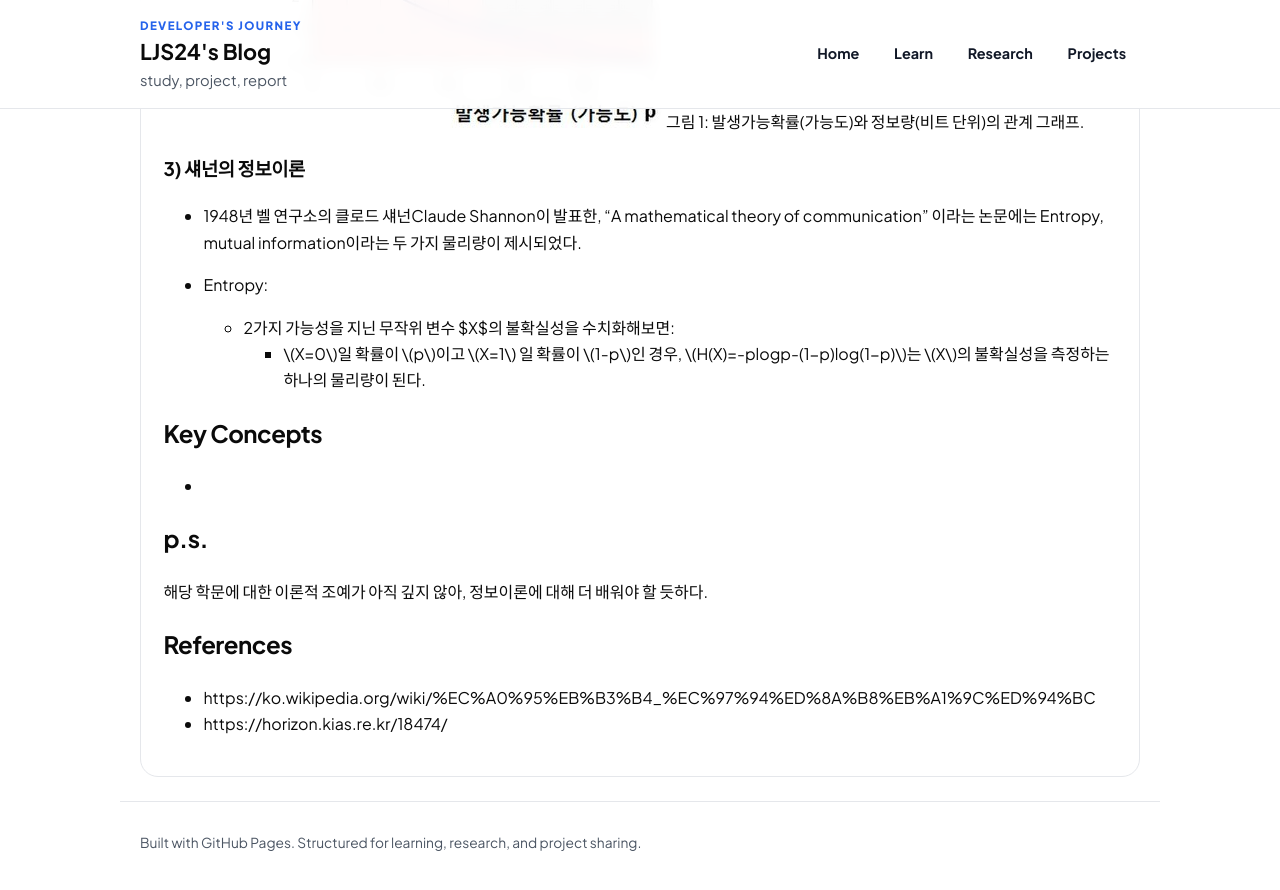
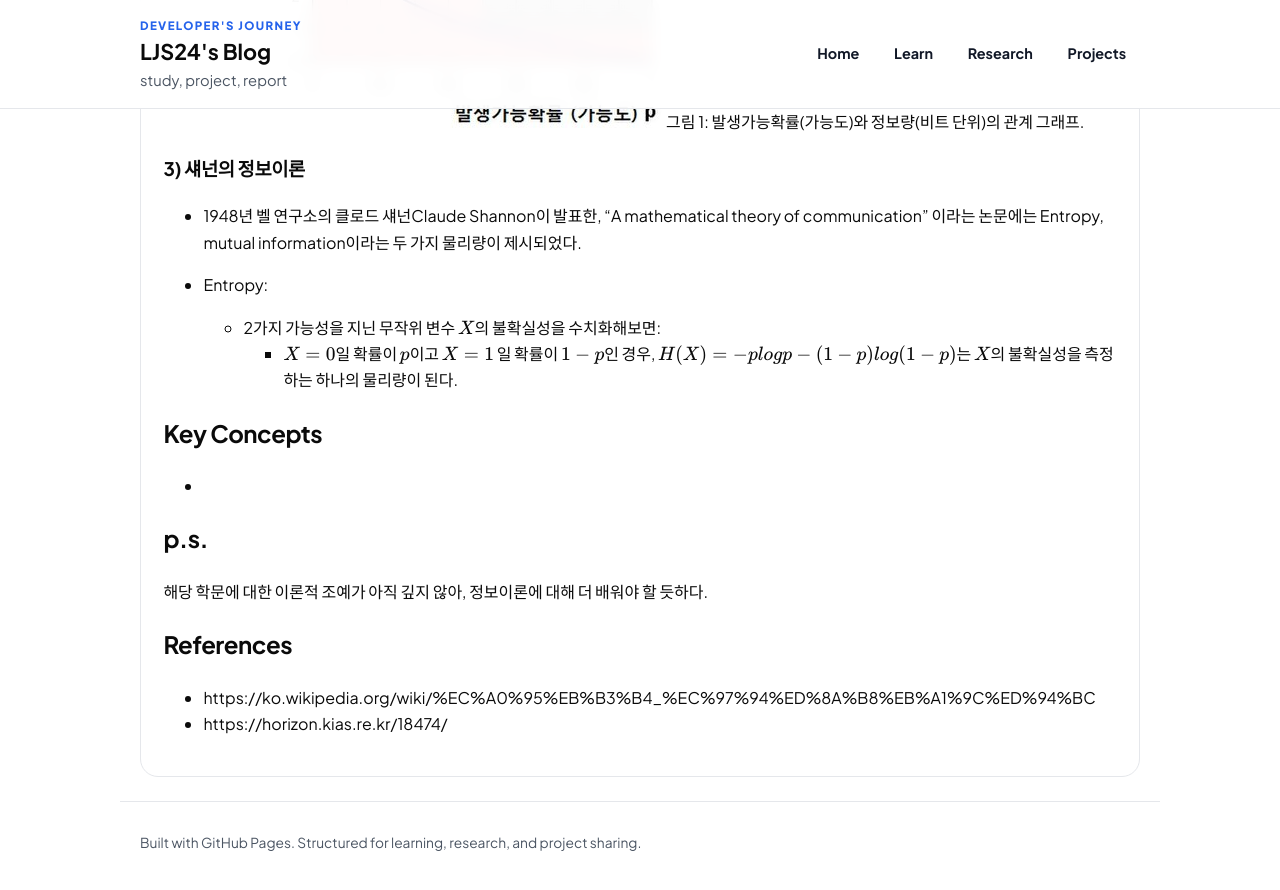
Before and after one commit to LJS24/LJS24.github.io, a Jekyll site: the page built from _posts/learn/2026-03-16-learning-note-정보 엔트로피.md, in a window 1280 px wide and 900 px high, scrolled down 1156 px. Shown: the top 890 px of the window. Built offline with Jekyll 4.4.1, drawn with Linux system fonts in a browser that asks for light colours; some of the changed lines change nothing that is shown.

Commit message:
content update-learning note. add MathJax

```diff
--- a/_layouts/default.html
+++ b/_layouts/default.html
@@ -12,6 +12,25 @@
     </title>
     <meta name="description" content="{{ page.summary | default: site.description }}">
     <link rel="stylesheet" href="{{ '/assets/css/site.css' | relative_url }}">
+    {% if page.layout == 'post' or page.math %}
+    <script>
+      window.MathJax = {
+        tex: {
+          inlineMath: [['$', '$'], ['\\(', '\\)']],
+          displayMath: [['$$', '$$'], ['\\[', '\\]']],
+          processEscapes: true
+        },
+        options: {
+          skipHtmlTags: ['script', 'noscript', 'style', 'textarea', 'pre', 'code']
+        }
+      };
+    </script>
+    <script
+      defer
+      id="MathJax-script"
+      src="https://cdn.jsdelivr.net/npm/mathjax@3/es5/tex-chtml.js">
+    </script>
+    {% endif %}
   </head>
   <body>
     <header class="site-header">
--- a/_posts/learn/2026-03-16-learning-note-정보 엔트로피.md
+++ b/_posts/learn/2026-03-16-learning-note-정보 엔트로피.md
@@ -36,7 +36,7 @@ summary: "정보 엔트로피 학습내용 정리"
 
 - Entropy:
     - 2가지 가능성을 지닌 무작위 변수 $X$의 불확실성을 수치화해보면:
-        - $$X=0$$일 확률이 $$p$$이고 $$X=1$$ 일 확률이 $$1-p$$인 경우,
+        - $X=0$일 확률이 $p$이고 $X=1$ 일 확률이 $1-p$인 경우,
         $$H(X)=-plogp-(1-p)log(1-p)$$는 $$X$$의 불확실성을 측정하는 하나의 물리량이 된다.
 
 
```
